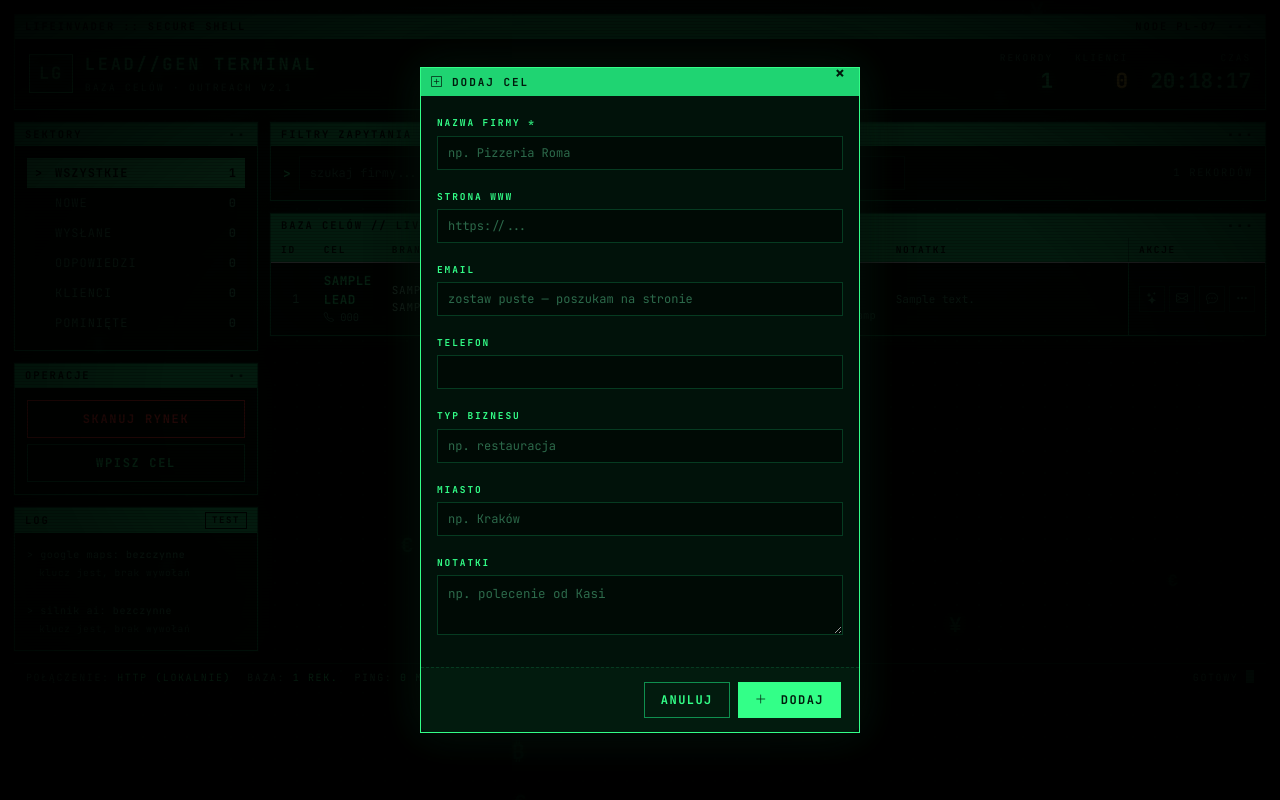
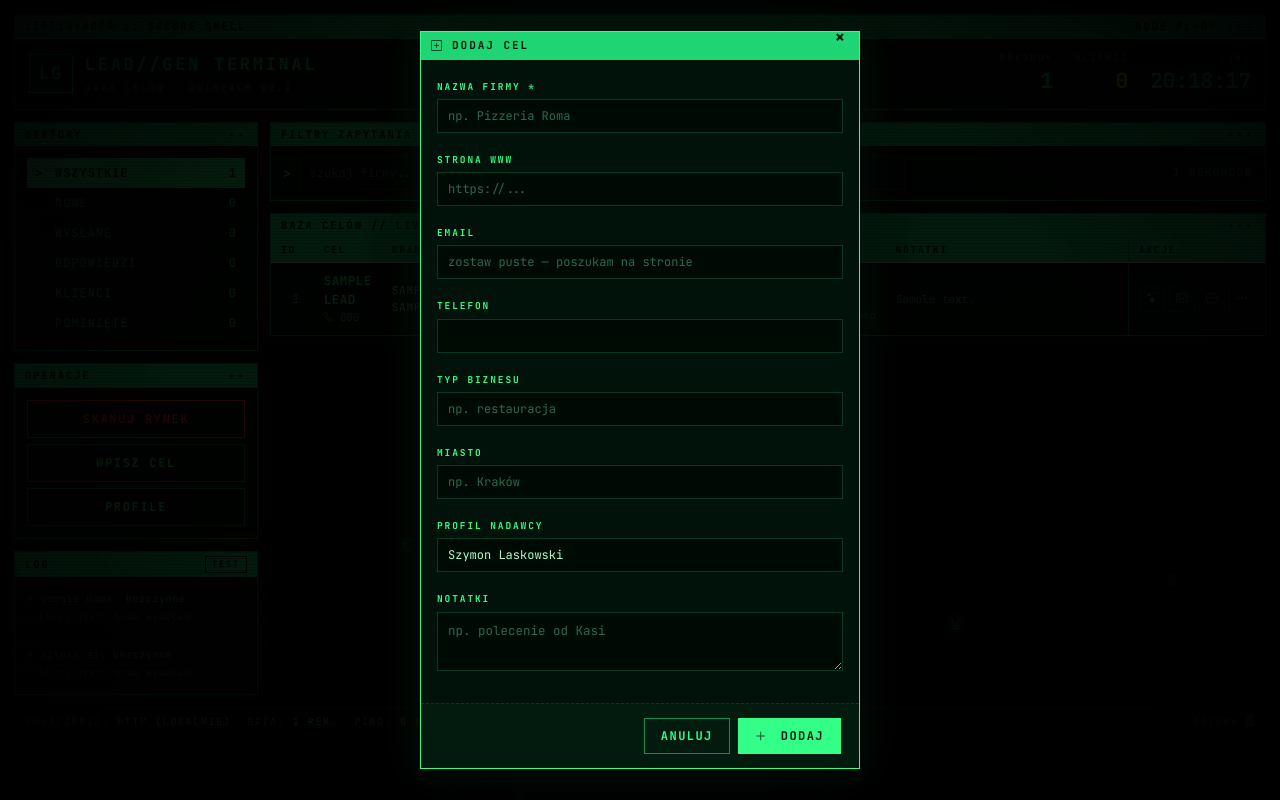
Before and after one commit to SimonLaskowsky/lead-gen, a Flask app: page / in a window 1280 px wide, after a click on "WPISZ CEL". Run offline with Flask 3, Linux system fonts and the light colour scheme; data comes from the database, SQL or seed files in the repository; tables that the repository leaves empty hold one stand-in row (values such as "Sample post"); some libraries are stand-ins or nearby versions.

Commit message:
feat: implement profiles management with CRUD operations and integrate into email generation

```diff
--- a/app.py
+++ b/app.py
@@ -164,6 +164,28 @@ def search():
     return jsonify({"added": added, "skipped": skipped, "total_found": len(leads)})
 
 
+@app.route("/api/profiles", methods=["GET", "POST"])
+def profiles_collection():
+    if request.method == "GET":
+        return jsonify(db.get_profiles())
+    pid = db.add_profile(**(request.json or {}))
+    if not pid:
+        return jsonify({"error": "Podaj unikalne imię i nazwisko"}), 400
+    return jsonify({"id": pid})
+
+
+@app.route("/api/profiles/<int:profile_id>/update", methods=["POST"])
+def update_profile(profile_id):
+    db.update_profile(profile_id, **(request.json or {}))
+    return jsonify({"ok": True})
+
+
+@app.route("/api/profiles/<int:profile_id>", methods=["DELETE"])
+def delete_profile(profile_id):
+    db.delete_profile(profile_id)
+    return jsonify({"ok": True})
+
+
 @app.route("/api/lead/manual", methods=["POST"])
 def add_manual_lead():
     data = request.json or {}
@@ -186,6 +208,7 @@ def add_manual_lead():
         business_type=data.get("business_type", "").strip(),
         city=data.get("city", "").strip(),
         notes=data.get("notes", "").strip(),
+        profile_id=data.get("profile_id") or None,
         website_checks=json.dumps(website_data or {}),
     )
     if not lead_id:
@@ -292,12 +315,16 @@ def generate_email(lead_id):
     ai_analysis = lead.get("ai_analysis") or None
     payload = request.json or {}
     my_feedback = payload.get("my_feedback", "").strip()
-    sender = payload.get("sender") or "szymon"
+    profiles = db.get_profiles()
+    wanted = payload.get("profile_id") or lead.get("profile_id")
+    profile = next((p for p in profiles if p["id"] == wanted), profiles[0] if profiles else None)
 
     try:
-        email_text = analyzer.generate_email(lead, website_data, ai_analysis=ai_analysis, my_feedback=my_feedback or None, sender=sender)
+        email_text = analyzer.generate_email(lead, website_data, ai_analysis=ai_analysis, my_feedback=my_feedback or None, profile=profile)
         _mark("ai", True, f"email: {lead['business_name']}")
         updates = {"generated_email": email_text}
+        if profile:
+            updates["profile_id"] = profile["id"]
         if my_feedback:
             existing = json.loads(lead.get("observations") or "[]")
             if my_feedback not in existing:
@@ -335,7 +362,7 @@ def generate_followup(lead_id):
 @app.route("/api/lead/<int:lead_id>/update", methods=["POST"])
 def update_lead(lead_id):
     data = request.json or {}
-    allowed = {"status", "notes", "email", "generated_email", "phone"}
+    allowed = {"status", "notes", "email", "generated_email", "phone", "profile_id"}
     updates = {k: v for k, v in data.items() if k in allowed}
 
     if updates.get("status") == "emailed":
--- a/templates/index.html
+++ b/templates/index.html
@@ -528,6 +528,9 @@
             <button class="btn-op" data-bs-toggle="modal" data-bs-target="#manualModal">
               Wpisz cel
             </button>
+            <button class="btn-op" data-bs-toggle="modal" data-bs-target="#profilesModal">
+              Profile
+            </button>
           </div>
         </div>
       </div>
@@ -650,6 +653,10 @@
           <input type="text" id="manualCity" class="form-control" placeholder="np. Kraków" />
         </div>
         <div class="mb-3">
+          <label class="form-label">Profil nadawcy</label>
+          <select id="manualProfile" class="form-select"></select>
+        </div>
+        <div class="mb-3">
           <label class="form-label">Notatki</label>
           <textarea id="manualNotes" class="form-control" rows="2" placeholder="np. polecenie od Kasi"></textarea>
         </div>
@@ -737,10 +744,7 @@
         </div>
       </div>
       <div class="modal-footer" id="emailFooter" style="display:none!important">
-        <select id="senderSelect" class="form-select form-select-sm" style="width:auto" title="Kto podpisuje maila">
-          <option value="szymon">Pisze: Szymon</option>
-          <option value="nikodem">Pisze: Nikodem</option>
-        </select>
+        <select id="senderSelect" class="form-select form-select-sm" style="width:auto" title="Kto podpisuje maila"></select>
         <button class="btn btn-ghost btn-sm" onclick="regenerateEmail()" title="Wygeneruj zupełnie nową wersję">
           <i class="bi bi-arrow-clockwise me-1"></i> Napisz od nowa
         </button>
@@ -838,6 +842,22 @@
 <!-- ══════════════════════════════════════
      NOTES MODAL
 ══════════════════════════════════════ -->
+<div class="modal fade" id="profilesModal" tabindex="-1">
+  <div class="modal-dialog modal-dialog-centered modal-lg">
+    <div class="modal-content">
+      <div class="modal-header">
+        <h5 class="modal-title"><i class="bi bi-person-badge me-2" style="color:var(--primary)"></i>Profile nadawców</h5>
+        <button type="button" class="btn-close" data-bs-dismiss="modal"></button>
+      </div>
+      <div class="modal-body" id="profilesList"></div>
+      <div class="modal-footer">
+        <input type="text" id="newProfileName" class="form-control" style="max-width:240px" placeholder="Imię i nazwisko" />
+        <button class="btn btn-primary" onclick="createProfile()"><i class="bi bi-plus-lg me-1"></i> Dodaj profil</button>
+      </div>
+    </div>
+  </div>
+</div>
+
 <div class="modal fade" id="notesModal" tabindex="-1">
   <div class="modal-dialog modal-dialog-centered" style="max-width:420px">
     <div class="modal-content">
@@ -850,9 +870,13 @@
           <label class="form-label">Notatka</label>
           <textarea id="notesInput" class="form-control" rows="4" placeholder="Dodaj notatkę..."></textarea>
         </div>
-        <div>
+        <div class="mb-3">
           <label class="form-label">Email kontaktowy</label>
           <input type="email" id="emailInput" class="form-control" placeholder="email@firma.pl" />
+        </div>
+        <div>
+          <label class="form-label">Profil nadawcy</label>
+          <select id="notesProfile" class="form-select"></select>
         </div>
       </div>
       <div class="modal-footer">
@@ -1077,6 +1101,7 @@ async function addManualLead() {
     business_type: document.getElementById('manualType').value.trim(),
     city:          document.getElementById('manualCity').value.trim(),
     notes:         document.getElementById('manualNotes').value.trim(),
+    profile_id:    +document.getElementById('manualProfile').value || null,
   };
   if (!body.business_name) { showToast('Podaj nazwę firmy', 'warning'); return; }
 
@@ -1131,14 +1156,15 @@ async function openEmailModal(leadId, myFeedback = '', forceRegen = false) {
   const lead    = await leadRes.json();
   currentLeadEmail = lead.email || null;
   currentLeadPhone = lead.phone || null;
+  if (lead.profile_id) document.getElementById('senderSelect').value = lead.profile_id;
   document.getElementById('smsBtn').style.display = currentLeadPhone ? '' : 'none';
   // Feedback or explicit "napisz od nowa" skips the cached email and regenerates
   let emailText = (myFeedback || forceRegen) ? null : lead.generated_email;
 
   if (!emailText) {
     try {
-      const sender = (document.getElementById('senderSelect') || {}).value || 'szymon';
-      const body = JSON.stringify(myFeedback ? { my_feedback: myFeedback, sender } : { sender });
+      const profile_id = +((document.getElementById('senderSelect') || {}).value) || null;
+      const body = JSON.stringify(myFeedback ? { my_feedback: myFeedback, profile_id } : { profile_id });
       const res  = await fetch(`/api/lead/${leadId}/generate-email`, {
         method: 'POST',
         headers: { 'Content-Type': 'application/json' },
@@ -1197,21 +1223,74 @@ function openInGmail() {
   window.open('https://mail.google.com/mail/?' + params.toString(), '_blank');
 }
 
-// Stopka doklejana na końcu maila. Musi zgadzać się z SENDERS w analyzer.py.
-const SENDER_SIGNATURES = {
-  szymon:  ['Pozdrawiam', 'Szymon Laskowski', 'szymonlaskowski.pl', '+48 731 531 571'],
-  nikodem: ['Pozdrawiam', 'Nikodem'], // uzupełnij dane Nikodema
-};
+// ── Profile nadawców (z bazy) ──
+let profiles = [];
+
+async function loadProfiles() {
+  profiles = await (await fetch('/api/profiles')).json();
+  const opts = profiles.map(p => `<option value="${p.id}">${escHtml(p.name)}</option>`).join('');
+  for (const id of ['senderSelect', 'manualProfile', 'notesProfile']) {
+    const el = document.getElementById(id);
+    if (el) { const v = el.value; el.innerHTML = opts; if (v) el.value = v; }
+  }
+  renderProfilesList();
+}
+
+function profileById(id) { return profiles.find(p => p.id == id) || profiles[0] || {}; }
 
 function currentSignature() {
-  const key = (document.getElementById('senderSelect') || {}).value || 'szymon';
-  return SENDER_SIGNATURES[key] || SENDER_SIGNATURES.szymon;
+  const p = profileById((document.getElementById('senderSelect') || {}).value);
+  return ['Pozdrawiam', p.name, p.domain, p.phone].filter(Boolean);
+}
+
+function renderProfilesList() {
+  const box = document.getElementById('profilesList');
+  if (!box) return;
+  box.innerHTML = profiles.map(p => `
+    <div style="border:1px solid var(--green-deep);padding:14px;margin-bottom:14px">
+      <div class="row g-2">
+        <div class="col-md-4"><label class="form-label">Imię i nazwisko</label><input class="form-control" id="pf-name-${p.id}" value="${escHtml(p.name)}"></div>
+        <div class="col-md-4"><label class="form-label">Własna strona</label><input class="form-control" id="pf-domain-${p.id}" value="${escHtml(p.domain || '')}" placeholder="np. jankowalski.pl"></div>
+        <div class="col-md-4"><label class="form-label">Telefon</label><input class="form-control" id="pf-phone-${p.id}" value="${escHtml(p.phone || '')}" placeholder="+48 ..."></div>
+        <div class="col-12"><label class="form-label">Doświadczenie</label><input class="form-control" id="pf-experience-${p.id}" value="${escHtml(p.experience || '')}" placeholder="np. 3 lata komercyjnego doświadczenia jako programista"></div>
+        <div class="col-12"><label class="form-label">Realizacje (imienne, po przecinku)</label><textarea class="form-control" id="pf-realizations-${p.id}" rows="2" placeholder="np. strona urzędu X, sklep Y">${escHtml(p.realizations || '')}</textarea></div>
+      </div>
+      <div style="margin-top:10px;display:flex;gap:8px;justify-content:flex-end">
+        <button class="btn btn-ghost btn-sm" onclick="deleteProfile(${p.id})"><i class="bi bi-trash me-1"></i> Usuń</button>
+        <button class="btn btn-primary btn-sm" onclick="saveProfile(${p.id})"><i class="bi bi-check2 me-1"></i> Zapisz</button>
+      </div>
+    </div>`).join('') || '<div style="color:var(--muted)">Brak profili, dodaj pierwszy poniżej.</div>';
+}
+
+async function saveProfile(id) {
+  const body = {};
+  for (const f of ['name', 'domain', 'phone', 'experience', 'realizations'])
+    body[f] = document.getElementById(`pf-${f}-${id}`).value;
+  await fetch(`/api/profiles/${id}/update`, { method:'POST', headers:{'Content-Type':'application/json'}, body: JSON.stringify(body) });
+  showToast('💾 Zapisano profil', 'success');
+  loadProfiles();
+}
+
+async function deleteProfile(id) {
+  if (!confirm('Usunąć ten profil? Leady z nim powiązane wrócą do domyślnego.')) return;
+  await fetch(`/api/profiles/${id}`, { method:'DELETE' });
+  loadProfiles();
+}
+
+async function createProfile() {
+  const name = document.getElementById('newProfileName').value.trim();
+  if (!name) { showToast('Podaj imię i nazwisko', 'warning'); return; }
+  const res  = await fetch('/api/profiles', { method:'POST', headers:{'Content-Type':'application/json'}, body: JSON.stringify({ name }) });
+  const data = await res.json();
+  if (data.error) { showToast('Błąd: ' + data.error, 'danger'); return; }
+  document.getElementById('newProfileName').value = '';
+  loadProfiles();
 }
 
 function addSignature() {
   const lines = currentSignature();
   const ta = document.getElementById('emailBody');
-  if (ta.value.includes(lines[1])) { showToast('Stopka już jest w treści', 'warning'); return; }
+  if (lines[1] && ta.value.includes(lines[1])) { showToast('Stopka już jest w treści', 'warning'); return; }
   ta.value = ta.value.trimEnd() + '\n\n' + lines.join('\n');
 }
 
@@ -1430,13 +1509,16 @@ function openNotesModal(leadId) {
   document.getElementById('notesForBusiness').textContent = lead.business_name || '';
   document.getElementById('notesInput').value  = lead.notes || '';
   document.getElementById('emailInput').value  = lead.email || '';
+  const np = document.getElementById('notesProfile');
+  if (lead.profile_id) np.value = lead.profile_id; else if (profiles[0]) np.value = profiles[0].id;
   new bootstrap.Modal(document.getElementById('notesModal')).show();
 }
 
 async function saveNotes() {
   const notes = document.getElementById('notesInput').value;
   const email = document.getElementById('emailInput').value;
-  await fetch(`/api/lead/${currentLeadId}/update`, { method:'POST', headers:{'Content-Type':'application/json'}, body: JSON.stringify({notes, email}) });
+  const profile_id = +document.getElementById('notesProfile').value || null;
+  await fetch(`/api/lead/${currentLeadId}/update`, { method:'POST', headers:{'Content-Type':'application/json'}, body: JSON.stringify({notes, email, profile_id}) });
   bootstrap.Modal.getInstance(document.getElementById('notesModal')).hide();
   showToast('💾 Zapisano', 'success');
   loadLeads();
@@ -1515,6 +1597,7 @@ async function refreshHealth(probe = false) {
 function probeApis() { refreshHealth(true); }
 
 refreshHealth();
+loadProfiles();
 setInterval(() => refreshHealth(), 60000);
 
 // ── Zegar operacyjny ──
```
Also changed, not shown: analyzer.py (+11 -19 lines), db.py (+61 -0 lines).
